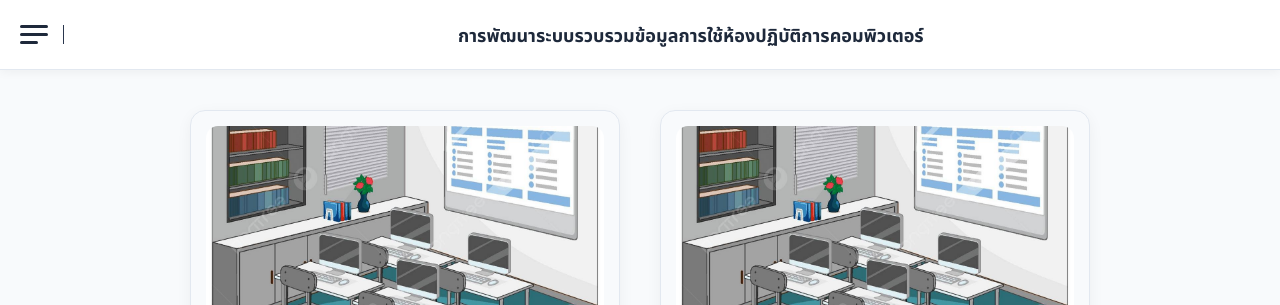
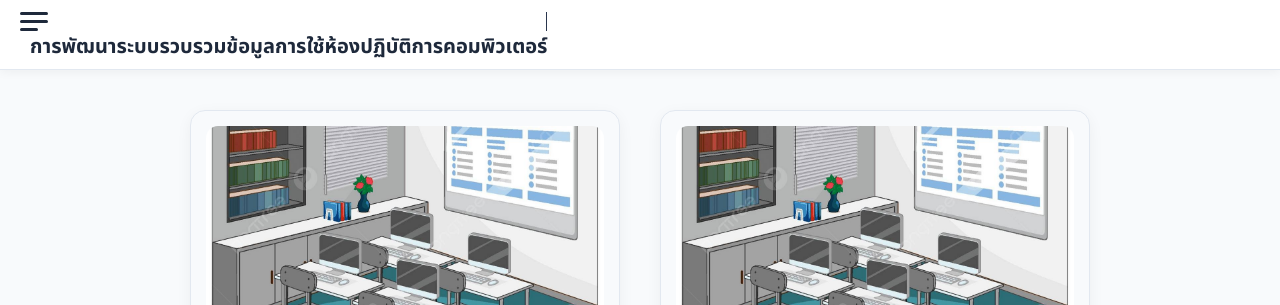
Before and after one commit to mnbvcrewa-star/Computer, a plain HTML site: page index.html in a window 1280 px wide. Shown: the top 305 px of the page. Drawn offline with nearby package versions, Linux system fonts and the light colour scheme.

Commit message:
Update index.html

```diff
--- a/index.html
+++ b/index.html
@@ -9,16 +9,14 @@
 </head>
 <body>
         <header class="main-header">
-        <div class="header-left">
+    <div class="header-content">
         <div class="menu-toggle" onclick="toggleSidebar()">
             <div class="bar"></div>
             <div class="bar"></div>
             <div class="bar-short"></div>
         </div>
-            <h2 style="position: absolute;
-    left: 35%; font-size: 18px; color: var(--accent-blue);">การพัฒนาระบบรวบรวมข้อมูลการใช้ห้องปฏิบัติการคอมพิวเตอร์</h2>
+        <h2>การพัฒนาระบบรวบรวมข้อมูลการใช้ห้องปฏิบัติการคอมพิวเตอร์</h2>
     </div>
-
 </header>
 
     <div id="sidebar-overlay" class="overlay" onclick="toggleSidebar()"></div>
```
Lines whose indentation alone changed are shown as unchanged.
